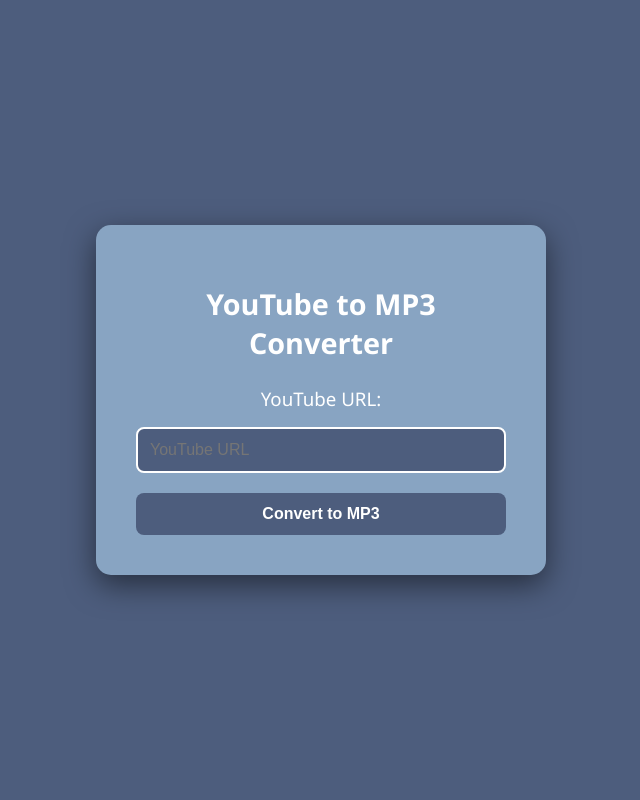
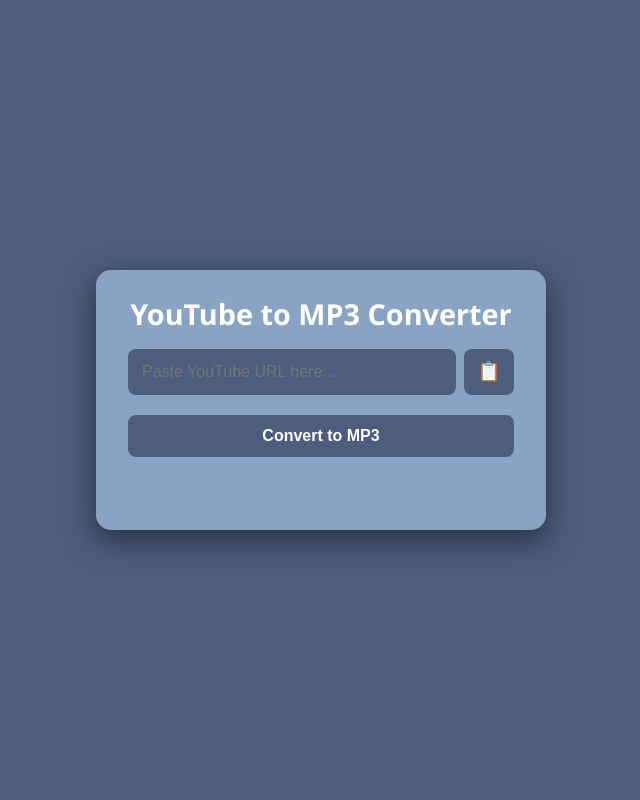
Before and after one commit to 9u-bit/YT-MP3-Converter, a Flask app: page / in a window 1280 px wide. Shown: the whole page, without its empty margins (319-959 px from the left). Run offline with Flask 3, Linux system fonts and the light colour scheme.

Commit message:
04062026

```diff
--- /dev/null
+++ b/static/script.js
@@ -0,0 +1,56 @@
+const urlInput = document.getElementById('urlInput');
+const pasteBtn = document.getElementById('pasteBtn');
+const convertBtn = document.getElementById('convertBtn');
+const statusMessage = document.getElementById('statusMessage');
+const hiddenForm = document.getElementById('hiddenForm');
+const hiddenUrl = document.getElementById('hiddenUrl');
+
+// Paste
+pasteBtn.addEventListener('click', async () => {
+    try {
+        const text = await navigator.clipboard.readText();
+
+        if (text) {
+            urlInput.value = text;
+            urlInput.focus();
+
+            statusMessage.innerText = "URL Pasted OK";
+            statusMessage.style.color = "#FFFFFF";
+
+            setTimeout(() => {
+                if (statusMessage.innerText === "URL Pasted.") {
+                    statusMessage.innerText = "";
+                }
+            }, 2000);
+        }
+    } catch (err) {
+        console.error("URL Pasted KO: ", err);
+        alert("To use this button, please allow clipboard access in your browser settings.");
+    }
+});
+
+// Convert
+convertBtn.addEventListener('click', () => {
+    const url = urlInput.value.trim();
+
+    if (!url) {
+        alert("Please paste a YouTube URL first.");
+        return;
+    }
+
+    statusMessage.innerText = "Your file is downloading...";
+    statusMessage.style.color = "#FFFFFF";
+
+    hiddenUrl.value = url;
+    hiddenForm.submit();
+
+    setTimeout(() => {
+        statusMessage.innerText = "File downloaded successfully.";
+        statusMessage.style.color = "#FFFFFF";
+        urlInput.value = "";
+
+        setTimeout(() => {
+            statusMessage.innerText = "";
+        }, 5000);
+    }, 5000);
+});
--- a/static/style.css
+++ b/static/style.css
@@ -7,16 +7,17 @@ body {
     padding: 0;
     font-family: 'Segoe UI', Tahoma, Geneva, Verdana, sans-serif;
     background-color: #4D5D7D;
-    color: #ffffff;
-    height: 100vh;
+    color: #FFFFFF;
+    min-height: 100vh;
     display: flex;
     justify-content: center;
     align-items: center;
+    padding: 20px;
 }
 
 .container {
     background-color: #88A4C2;
-    padding: 2.5rem;
+    padding: 1.5rem 2rem;
     border-radius: 15px;
     box-shadow: 0 10px 30px rgba(0, 0, 0, 0.5);
     text-align: center;
@@ -25,26 +26,44 @@ body {
 }
 
 h1 {
-    margin-bottom: 1.5rem;
+    margin-top: 0;
+    margin-bottom: 1rem;
     font-size: 1.8rem;
 }
 
-h3 {
-    font-weight: 400;
-    margin-bottom: 1rem;
+.input-group {
+    display: flex;
+    gap: 8px;
+    margin-bottom: 20px;
 }
 
 input[type="text"] {
-    width: 100%;
+    flex: 1;
     padding: 12px;
-    margin-bottom: 20px;
-    border: 2px solid;
+    border: 2px solid #4D5D7D;
     border-radius: 8px;
     background-color: #4D5D7D;
     color: white;
     font-size: 1rem;
     outline: none;
     transition: border-color 0.3s;
+    min-width: 0;
+}
+
+input[type="text"]:focus {
+    border-color: #FFFFFF;
+}
+
+#pasteBtn {
+    width: 50px;
+    padding: 0;
+    display: flex;
+    justify-content: center;
+    align-items: center;
+    font-size: 1.2rem;
+    background-color: #4D5D7D;
+    cursor: pointer;
+    flex-shrink: 0;
 }
 
 button {
@@ -67,3 +86,25 @@ button:hover {
 button:active {
     transform: scale(0.98);
 }
+
+#statusMessage {
+    margin-top: 1rem;
+    font-weight: bold;
+    min-height: 1.2rem;
+    font-size: 0.9rem;
+}
+
+/* Responsive (?) */
+@media (max-width: 480px) {
+    .container {
+        padding: 1.2rem 1.5rem;
+    }
+
+    h1 {
+        font-size: 1.5rem;
+    }
+
+    input[type="text"], button {
+        font-size: 0.95rem;
+    }
+}
--- a/templates/index.html
+++ b/templates/index.html
@@ -8,13 +8,24 @@
 </head>
 <body>
     <div class="container">
+        <!-- Converter -->
         <h1> YouTube to MP3 Converter </h1>
-        <!-- Converter -->
-        <form action="{{ url_for('convert') }}" method="POST">
-            <h3> YouTube URL: </h3>
-            <input type="text" name="url" placeholder="YouTube URL" required>
-            <button type="submit"> Convert to MP3 </button>
-        </form>
+
+        <div class="input-group">
+            <input type="text" id="urlInput" name="url" placeholder="Paste YouTube URL here..." required>
+            <button type="button" id="pasteBtn" title="Paste from clipboard"> 📋 </button>
+        </div>
+
+        <button type="button" id="convertBtn"> Convert to MP3 </button>
+
+        <p id="statusMessage"></p>
     </div>
+
+    <form id="hiddenForm" action="{{ url_for('convert') }}" method="POST" target="downloadFrame" style="display:none;">
+        <input type="hidden" name="url" id="hiddenUrl">
+    </form>
+    <iframe name="downloadFrame" style="display:none;"></iframe>
+
+    <script src="{{ url_for('static', filename='script.js') }}"></script>
 </body>
 </html>
```
